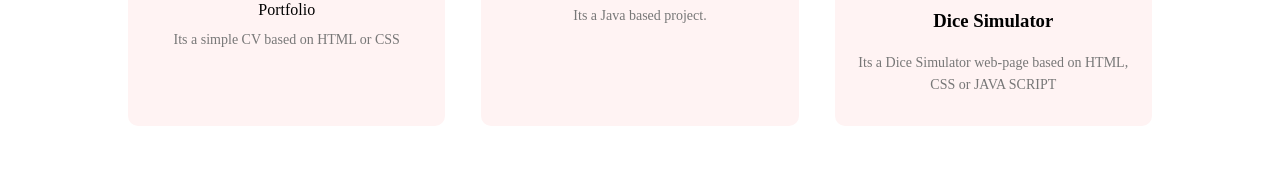
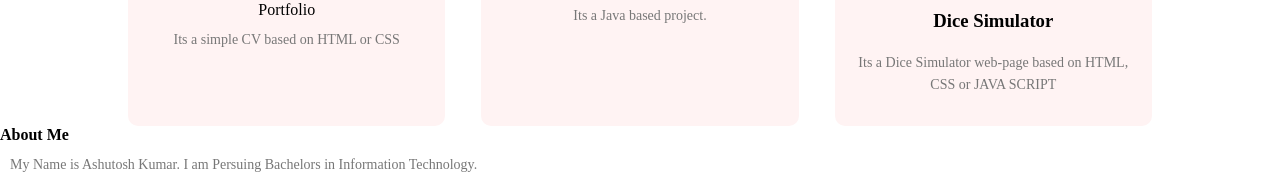
Before and after one commit to itsashu21/Personal-Website, a plain HTML site: page index.html in a window 1280 px wide. Shown: the part 1278-1464 px from the top of the page. Before the commit the page ends 1404 px from the top, so only its background shows below. Drawn offline with Linux system fonts and the light colour scheme.

Commit message:
Update index.html

```diff
--- a/index.html
+++ b/index.html
@@ -55,6 +55,11 @@
 
 
         </section>
+        <section class="footer">
+            <h4>About Me</h4>
+            <p>My Name is Ashutosh Kumar. I am Persuing Bachelors in Information Technology.</p>
+
+        </section>
 
         <script>
             var navLinks = document.getElementById("navLinks");
```
